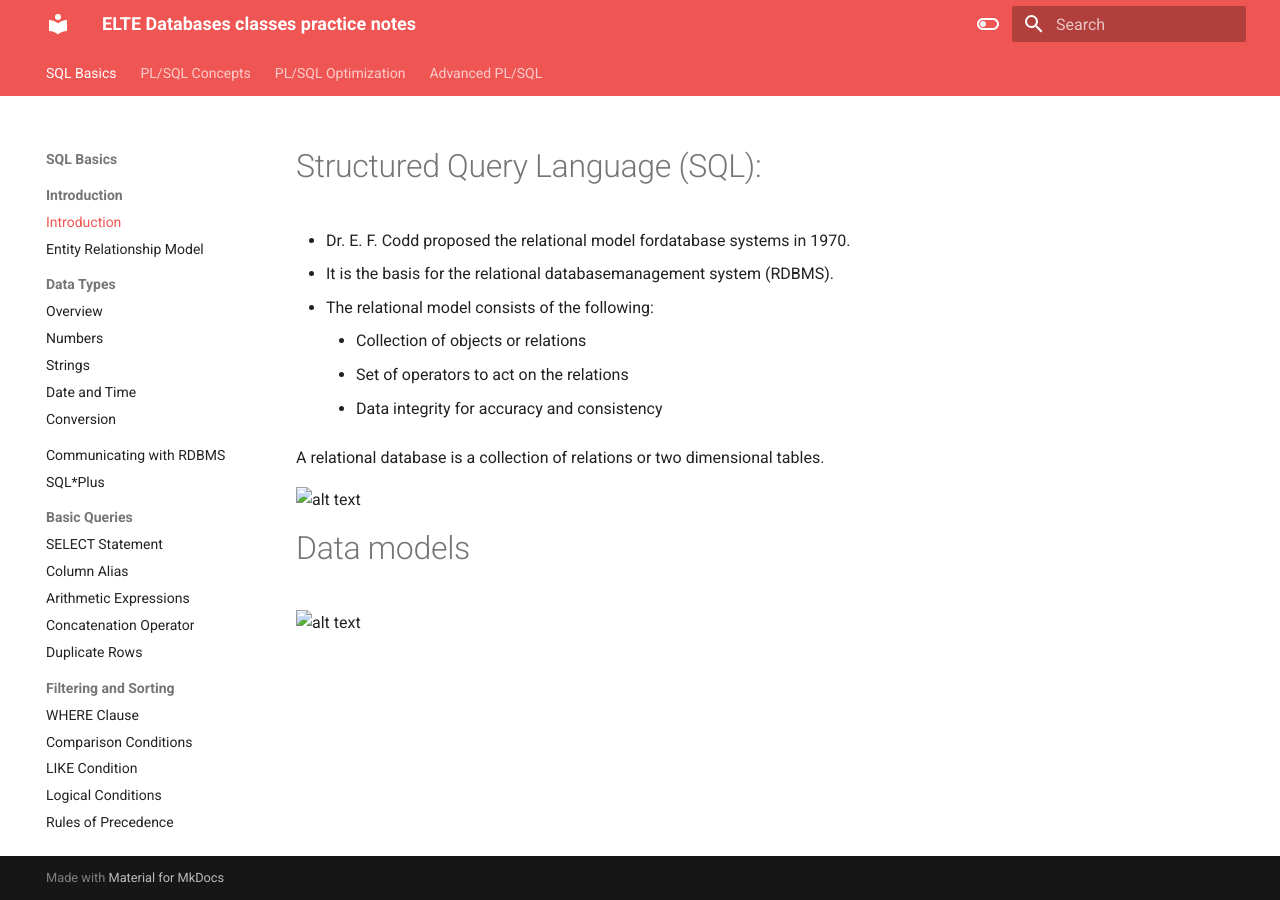
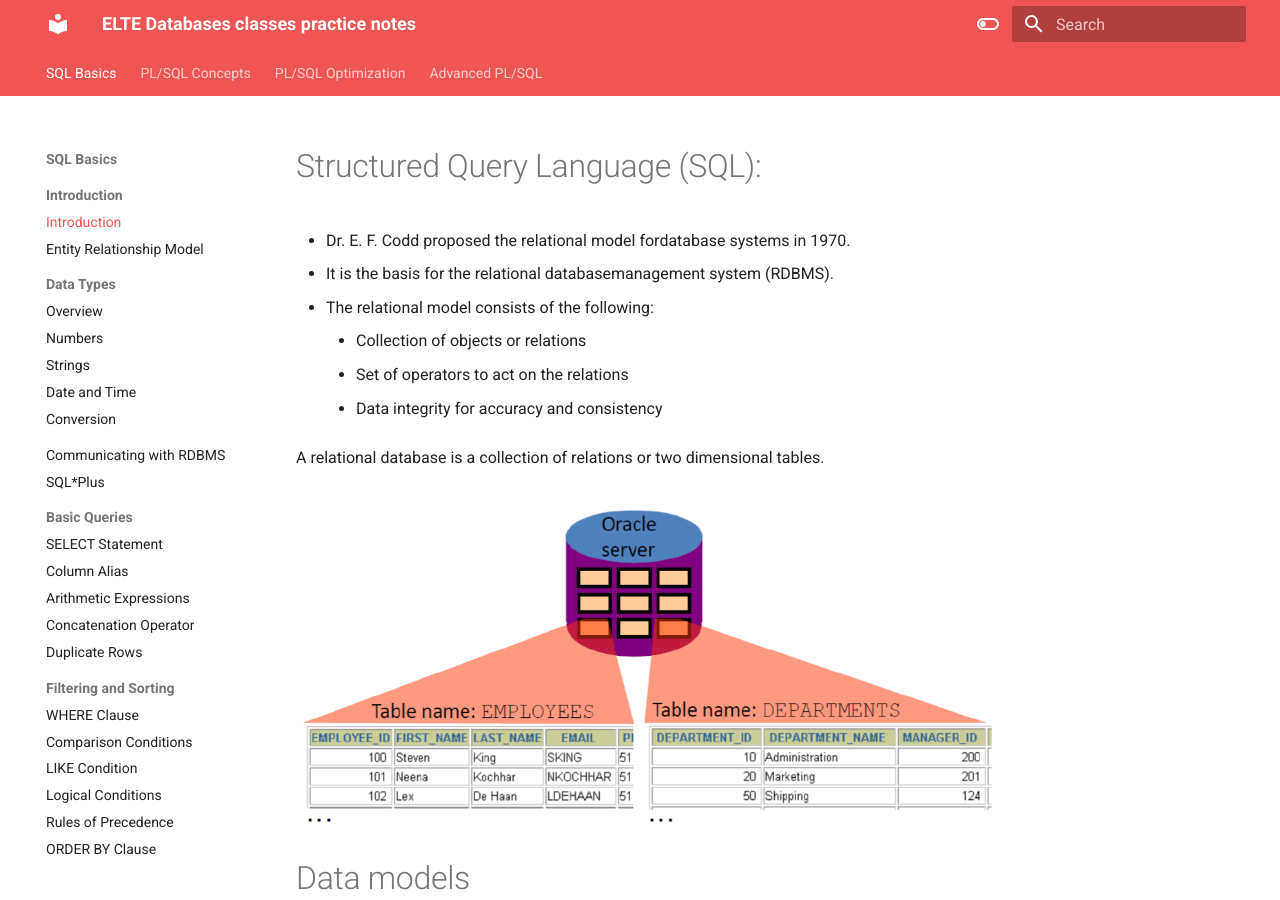
Before and after one commit to holiczab/elte-databases, an MkDocs documentation site: the page built from docs/sql/introduction.md, in a window 1280 px wide and 900 px high. Built offline with MkDocs 1.6.1 and Material for MkDocs 9.7.7, drawn with Linux system fonts in a browser that asks for light colours.

Commit message:
Code fixes

```diff
--- a/docs/sql/introduction.md
+++ b/docs/sql/introduction.md
@@ -9,8 +9,8 @@
 
 A relational database is a collection of relations or two dimensional tables.
 
-![alt text](assets/introduction_1.png){ width=700 }
+![alt text](../assets/introduction_1.png){ width=700 }
 
 # Data models
 
-![alt text](assets/introduction_2.png){ width=700 }
+![alt text](../assets/introduction_2.png){ width=700 }
--- a/mkdocs.yml
+++ b/mkdocs.yml
@@ -29,6 +29,13 @@
 markdown_extensions:
   - attr_list
   - md_in_html
+  - pymdownx.highlight:
+      anchor_linenums: true
+      line_spans: __span
+      pygments_lang_class: true
+  - pymdownx.inlinehilite
+  - pymdownx.snippets
+  - pymdownx.superfences
 
 nav:
 - SQL Basics:
```
